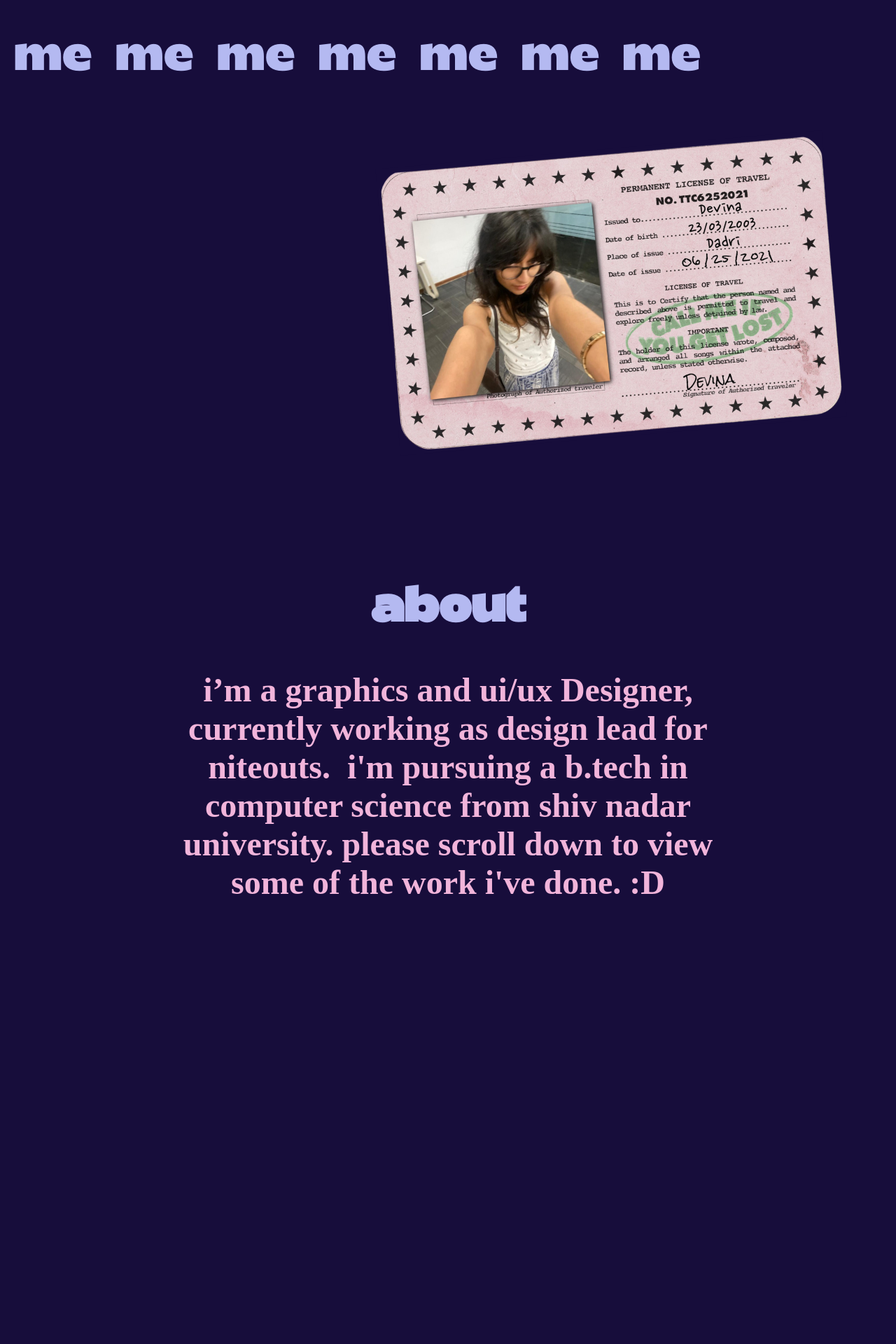
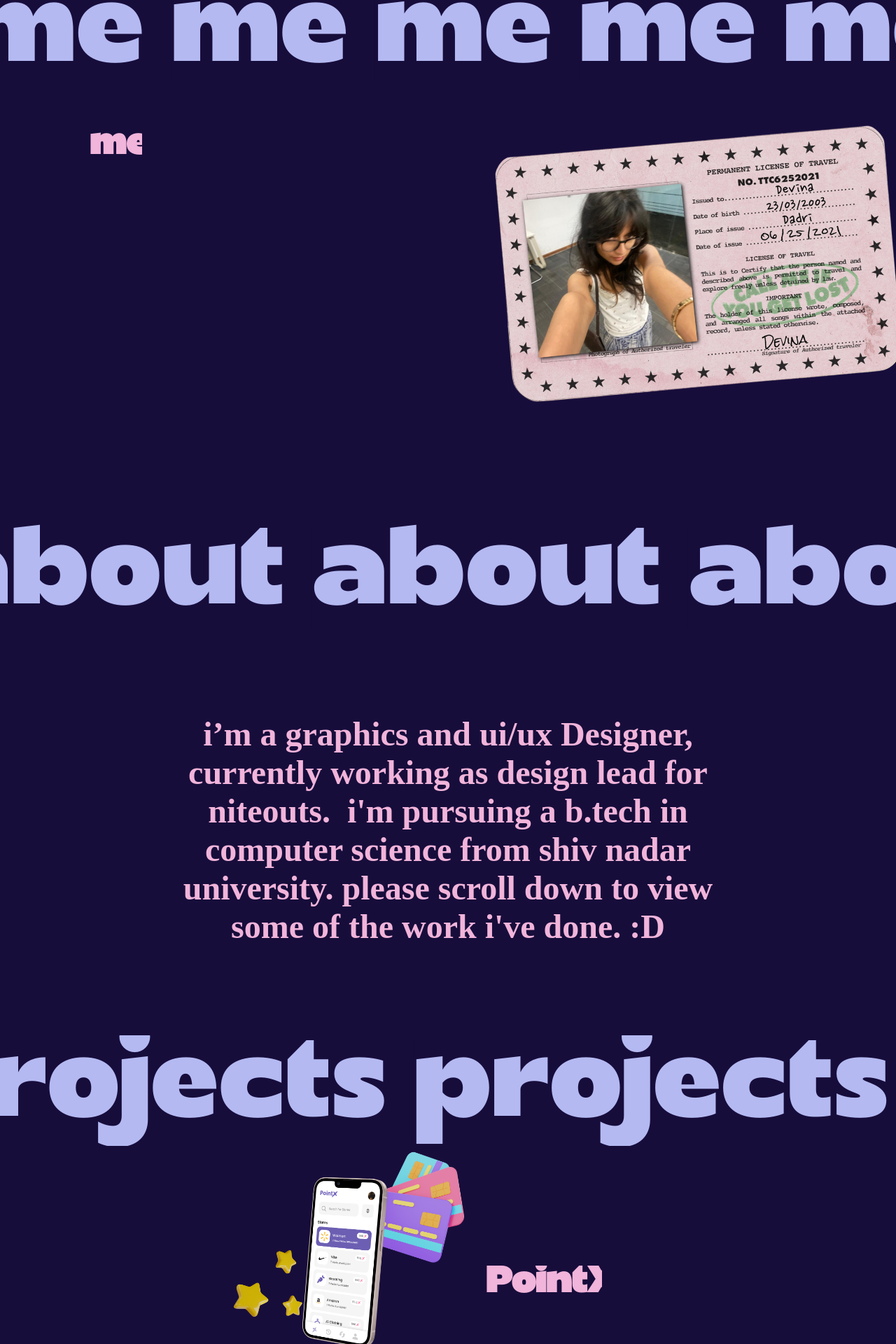
Before and after one commit to d3v1na/my-portfolio, a React (Create React App) app: page / in a window 1280 px wide. Shown: the part 1101-3021 px from the top of the page at 70% size. Before the commit the page ends 2501 px from the top, so only its background shows below. Built offline with nearby package versions, Linux system fonts and the light colour scheme; a web font is replaced by a local one.

Commit message:
modified:   src/App.jsx 	new file:   src/Assets/pointx.png 	modified:   src/Components/About.jsx 	modified:   src/Components/Me.jsx 	new file:   src/Components/Projects.jsx 	modified:   src/Styles/About.css 	modified:   src/Styles/Me.css 	new file:   src/Styles/Projects.css

```diff
--- a/src/App.jsx
+++ b/src/App.jsx
@@ -1,6 +1,7 @@
 import './App.css';
 import Me from './Components/Me.jsx';
 import About from './Components/About.jsx';
+import Projects from './Components/Projects.jsx';
 import{
   useScroll,
   useTransform,
@@ -85,6 +86,7 @@ function App() {
 
     <Me/>
     <About/>
+    <Projects/>
 
     </body>
     </div>
--- a/src/Components/About.jsx
+++ b/src/Components/About.jsx
@@ -1,16 +1,75 @@
 import React from 'react'
 import '../Styles/About.css'
 
+import{
+    useScroll,
+    useTransform,
+    motion,
+    useSpring,
+    useMotionValue,
+    useVelocity,
+    useAnimationFrame,
+    wrap
+  } from "framer-motion";
+
+  import{
+    useEffect,
+    useState,
+    useRef
+  } from "react";
+
 function About() {
+  const baseX = useMotionValue(0);
+    const { scrollY } = useScroll();
+    const scrollVelocity = useVelocity(scrollY);
+    const smoothVelocity = useSpring(scrollVelocity, { damping: 50, stiffness: 300 });
+
+    const velocityFactor = useTransform(smoothVelocity, [0, 1000], [0, 5], { clamp: false });
+
+    const x = useTransform(baseX, (v) => `${wrap(0, -25, v)}%`);
+    const directionFactor = useRef(1);
+
+    useAnimationFrame((t, delta) => {
+        let moveBy = directionFactor.current * -5 * (delta / 1000);
+        if (velocityFactor.get() <0) {
+            directionFactor.current = -1;
+        } else if (velocityFactor.get() > 0) {
+            directionFactor.current = 1;
+        }
+        if (velocityFactor.get() !== 0) {
+            moveBy += directionFactor.current * moveBy * velocityFactor.get();
+            baseX.set(baseX.get() + moveBy);
+        }
+    });
   return (
+    <>
+    <section className="heading">
+            <motion.div className= "scroller" style={{x}}>
+                <motion.span>about </motion.span>
+                <motion.span>about </motion.span>
+                <motion.span>about </motion.span>
+                <motion.span>about </motion.span>
+                <motion.span>about </motion.span>
+                <motion.span>about </motion.span>
+                <motion.span>about </motion.span>
+                <motion.span>about </motion.span>
+                <motion.span>about </motion.span>
+                <motion.span>about </motion.span>
+                <motion.span>about </motion.span>
+                <motion.span>about </motion.span>
+                <motion.span>about </motion.span>
+                <motion.span>about </motion.span>
+                <motion.span>about </motion.span>
+                <motion.span>about </motion.span>
+            </motion.div>
+        </section>
     <div>
-        <h4>about</h4>
         <h6 className='desc'>i’m a graphics and ui/ux Designer, currently working as design lead for niteouts.
 ‍
         i'm pursuing a b.tech in computer science from shiv nadar university.
 
         please scroll down to view some of the work i've done. :D</h6>
-    </div>
+    </div></>
   )
 }
 
--- a/src/Components/Me.jsx
+++ b/src/Components/Me.jsx
@@ -1,42 +1,70 @@
-import React from 'react'
+import React, { Children } from 'react'
 import PropTypes from 'prop-types'
 import '../Styles/Me.css'
 
 import{
     useScroll,
     useTransform,
-    motion
+    motion,
+    useSpring,
+    useMotionValue,
+    useVelocity,
+    useAnimationFrame,
+    wrap
   } from "framer-motion";
 
   import{
     useEffect,
-    useState
+    useState,
+    useRef
   } from "react";
 
+function Me(props) {
+    const baseX = useMotionValue(0);
+    const { scrollY } = useScroll();
+    const scrollVelocity = useVelocity(scrollY);
+    const smoothVelocity = useSpring(scrollVelocity, { damping: 50, stiffness: 300 });
 
+    const velocityFactor = useTransform(smoothVelocity, [0, 1000], [0, 5], { clamp: false });
 
-function Me(props) {
-    const { scrollYProgress } = useScroll();
-    const x = useTransform(scrollYProgress, [0, 1], [0, -600]);
-    const x1 = useTransform(scrollYProgress, [0, 1], [0, 600]);
+    const x = useTransform(baseX, (v) => `${wrap(0, -25, v)}%`);
+    const directionFactor = useRef(1);
+
+    useAnimationFrame((t, delta) => {
+        let moveBy = directionFactor.current * -5 * (delta / 1000);
+        if (velocityFactor.get() <0) {
+            directionFactor.current = -1;
+        } else if (velocityFactor.get() > 0) {
+            directionFactor.current = 1;
+        }
+        if (velocityFactor.get() !== 0) {
+            moveBy += directionFactor.current * moveBy * velocityFactor.get();
+            baseX.set(baseX.get() + moveBy);
+        }
+    });
+
     return (
         <>
 
+
         <section className="heading">
-            <motion.div style={{ x: x }}>
-                <ul>
-                    <li>me</li>
-                    <li>me</li>
-                    <li>me</li>
-                    <li>me</li>
-                    <li>me</li>
-                    <li>me</li>
-                    <li>me</li>
-                    <li>me</li>
-                    <li>me</li>
-                    <li>me</li>
-                    <li>me</li>
-                </ul>
+            <motion.div className= "scroller" style={{x}}>
+                <motion.span>me </motion.span>
+                <motion.span>me </motion.span>
+                <motion.span>me </motion.span>
+                <motion.span>me </motion.span>
+                <motion.span>me </motion.span>
+                <motion.span>me </motion.span>
+                <motion.span>me </motion.span>
+                <motion.span>me </motion.span>
+                <motion.span>me </motion.span>
+                <motion.span>me </motion.span>
+                <motion.span>me </motion.span>
+                <motion.span>me </motion.span>
+                <motion.span>me </motion.span>
+                <motion.span>me </motion.span>
+                <motion.span>me </motion.span>
+                <motion.span>me </motion.span>
             </motion.div>
         </section>
             <div className='me'>
--- /dev/null
+++ b/src/Components/Projects.jsx
@@ -0,0 +1,78 @@
+import React from 'react'
+import '../Styles/Projects.css'
+
+import{
+    useScroll,
+    useTransform,
+    motion,
+    useSpring,
+    useMotionValue,
+    useVelocity,
+    useAnimationFrame,
+    wrap
+  } from "framer-motion";
+
+  import{
+    useEffect,
+    useState,
+    useRef
+  } from "react";
+
+function Projects() {
+    const baseX = useMotionValue(0);
+    const { scrollY } = useScroll();
+    const scrollVelocity = useVelocity(scrollY);
+    const smoothVelocity = useSpring(scrollVelocity, { damping: 50, stiffness: 300 });
+
+    const velocityFactor = useTransform(smoothVelocity, [0, 1000], [0, 5], { clamp: false });
+
+    const x = useTransform(baseX, (v) => `${wrap(0, -25, v)}%`);
+    const directionFactor = useRef(1);
+
+    useAnimationFrame((t, delta) => {
+        let moveBy = directionFactor.current * -5 * (delta / 1000);
+        if (velocityFactor.get() <0) {
+            directionFactor.current = -1;
+        } else if (velocityFactor.get() > 0) {
+            directionFactor.current = 1;
+        }
+        if (velocityFactor.get() !== 0) {
+            moveBy += directionFactor.current * moveBy * velocityFactor.get();
+            baseX.set(baseX.get() + moveBy);
+        }
+    });
+  return (
+    <>
+        <section className='proj'>
+            <motion.div className= "scroller" style={{x}}>
+                <motion.span>projects </motion.span>
+                <motion.span>projects </motion.span>
+                <motion.span>projects </motion.span>
+                <motion.span>projects </motion.span>
+                <motion.span>projects </motion.span>
+                <motion.span>projects </motion.span>
+                <motion.span>projects </motion.span>
+                <motion.span>projects </motion.span>
+                <motion.span>projects </motion.span>
+                <motion.span>projects </motion.span>
+                <motion.span>projects </motion.span>
+                <motion.span>projects </motion.span>
+                <motion.span>projects </motion.span>
+                <motion.span>projects </motion.span>
+                <motion.span>projects </motion.span>
+                <motion.span>projects </motion.span>
+            </motion.div>
+        </section>
+        <div className='projects'>
+                <img src={require('../Assets/pointx.png')} />
+                <div>
+                    <h3 className='sideText'>PointX</h3>
+
+                </div>
+            </div>
+            </>
+
+  )
+}
+
+export default Projects
--- a/src/Styles/About.css
+++ b/src/Styles/About.css
@@ -15,4 +15,5 @@ h4{
     text-align: center;
     padding-right: 20%;
     padding-left: 20%;
+    margin-bottom: 10%;
   }
--- a/src/Styles/Me.css
+++ b/src/Styles/Me.css
@@ -18,12 +18,12 @@
     white-space: nowrap;
     color: rgb(180, 185, 241);
     font-family: 'Ragata';
-    font-size: 64px;
+    font-size: 144px;
     text-align: center;
-    margin-top: 6%;
+    margin-top: 0%;
     margin-left: 0%;
     align-items: center;
-    margin-bottom: -10%;
+    margin-bottom: 0%;
     }
 
     .heading div{
--- /dev/null
+++ b/src/Styles/Projects.css
@@ -0,0 +1,32 @@
+.proj {
+    display: inline-block;
+    overflow: hidden ;
+    white-space: nowrap;
+    color: rgb(180, 185, 241);
+    font-family: 'Ragata';
+    font-size: 144px;
+    text-align: center;
+    margin-left: 0%;
+    align-items: center;
+    margin-bottom: 0%;
+}
+
+.projects img {
+    width: 30%;
+    height: 30%;
+    margin-bottom: 10%;
+    margin-left: -10%;
+}
+
+.projects{
+    display: flex;
+    justify-content: center;
+    align-items: center;
+    flex-direction: row;}
+
+.sideText{
+    color: rgb(241, 180, 218);
+    font-family: 'Ragata';
+    font-size: 48px;
+    margin-right: 20%;
+}
```
Also changed, not shown: src/Assets/pointx.png (added).
